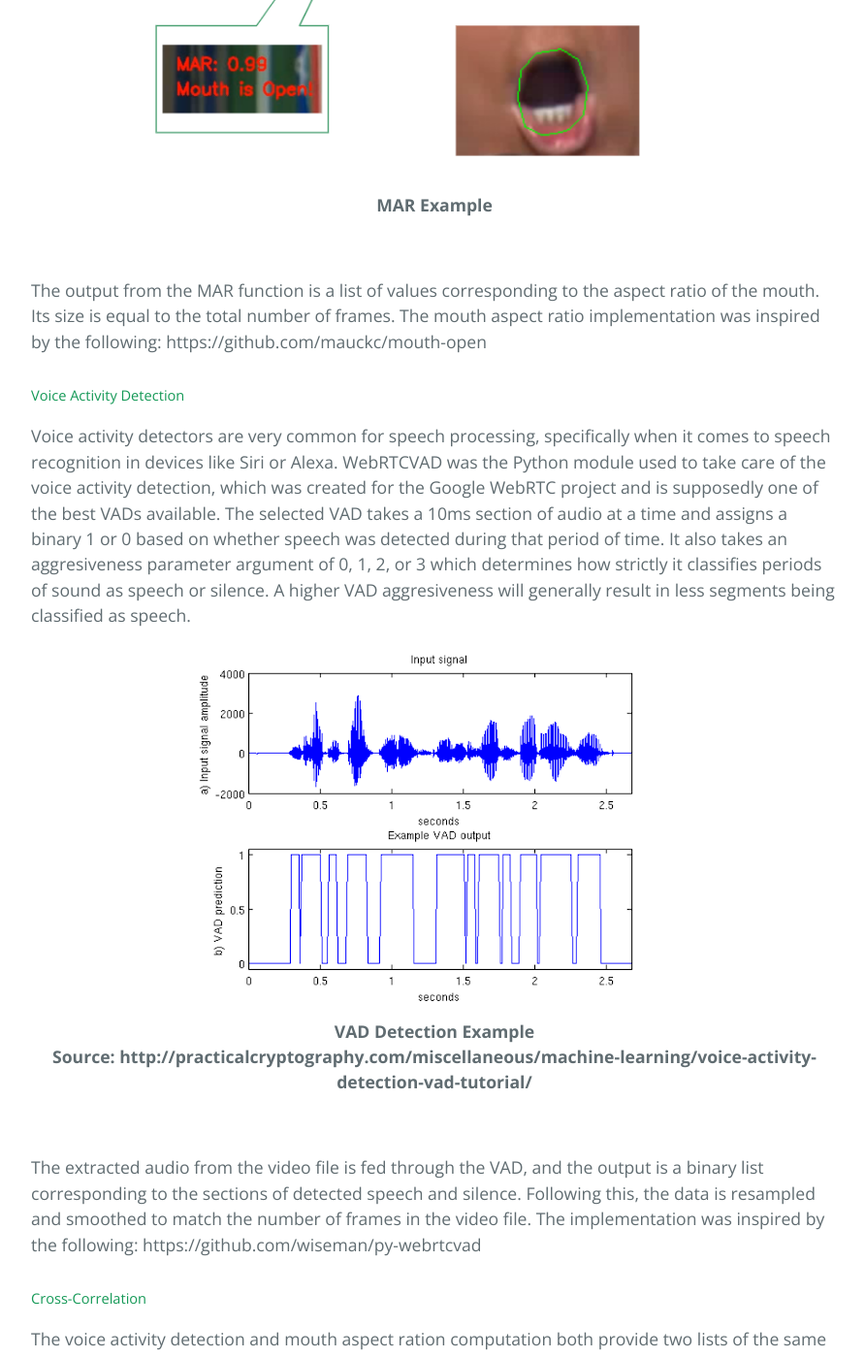
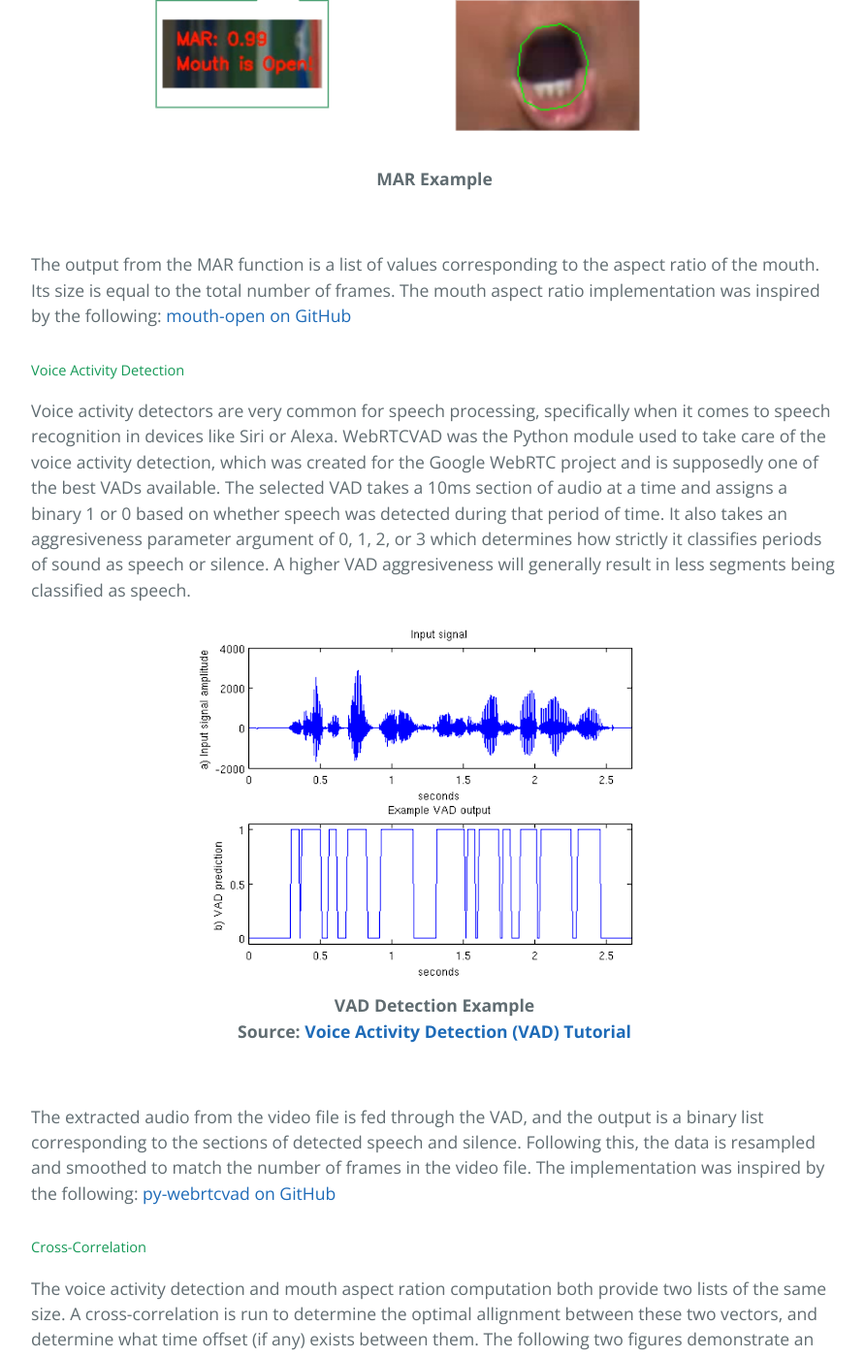
Before and after one commit to binhanle/eem202a-project, a Jekyll site: the page built from method_technical.md, in a window 1280 px wide and 1400 px high, scrolled down 2792 px. Shown: the whole window at 97% size, without its empty margins (192-1084 px from the left). Built offline with Jekyll 4.4.1, drawn with Linux system fonts in a browser that asks for light colours; some of the changed lines change nothing that is shown; some of the changed text lies outside the part shown.

Commit message:
Fix links

```diff
--- a/method_technical.md
+++ b/method_technical.md
@@ -32,8 +32,7 @@
 
 It is possible to record only a portion of the targeted video streaming using the presented Python screen recording program. However, it is assumed that the entire video file is available for the selected audio and video synchronization approach presented in this project.
 
-This approach can be found under: https://drive.google.com/open?id=1n4rBjcSOEgC-LY5tTem6cpkIY0Y4amEK
-<a href="https://drive.google.com/open?id=1n4rBjcSOEgC-LY5tTem6cpkIY0Y4amEK">Click Here</a>
+This approach can be found under: [Click here](https://drive.google.com/open?id=1n4rBjcSOEgC-LY5tTem6cpkIY0Y4amEK)
 
 #### Demultiplexing of Video and Audio Files
 
@@ -55,7 +54,7 @@
 <br/>
 
 The output from the MAR function is a list of values corresponding to the aspect ratio of the mouth. Its size is equal to the total number of frames.
-The mouth aspect ratio implementation was inspired by the following: https://github.com/mauckc/mouth-open
+The mouth aspect ratio implementation was inspired by the following: [mouth-open on GitHub](https://github.com/mauckc/mouth-open)
 
 ##### Voice Activity Detection
 
@@ -66,13 +65,13 @@
 	<br/>
 	<strong>VAD Detection Example
 		<br/>
-		Source: http://practicalcryptography.com/miscellaneous/machine-learning/voice-activity-detection-vad-tutorial/
+		Source: <a href="http://practicalcryptography.com/miscellaneous/machine-learning/voice-activity-detection-vad-tutorial/">Voice Activity Detection (VAD) Tutorial</a>
 	</strong>
 </p>
 <br/>
 
 The extracted audio from the video file is fed through the VAD, and the output is a binary list corresponding to the sections of detected speech and silence. Following this, the data is resampled and smoothed to match the number of frames in the video file.
-The implementation was inspired by the following: https://github.com/wiseman/py-webrtcvad
+The implementation was inspired by the following: [py-webrtcvad on GitHub](https://github.com/wiseman/py-webrtcvad)
 
 
 ##### Cross-Correlation
@@ -109,7 +108,7 @@
 
 As it was mentioned before, the scope of this project will be limited to videos that feature a full-frontal view of a single speaker. These videos used in the training and testing datasets were a combination of videos found on the internet, and videos filmed ourselves. By verifying that the implementation works on both types of videos, we are able to show the robustness of our system on different types of full-frontal speaker videos. By using the pydub Python module, silence could be manually inserted at the beginning or the end of the audio file to artifically inject offsets between the video and audio streams. This allows for dozens of datasets to be created from a single base video. FFmpeg was used to separate the original video and audio streams, and to also combine the shifted audio streams with the original video stream to create the data sets. The links to the Google Drive with the data files can be found below:
 
-https://drive.google.com/drive/folders/1clnnBK1GhL06HXMhgHZnuj5A2MMUhfNW?usp=sharing
+[Click here](https://drive.google.com/drive/folders/1clnnBK1GhL06HXMhgHZnuj5A2MMUhfNW?usp=sharing)
 
 ### Training and Optimization of Parameters
 
@@ -117,5 +116,4 @@
 
 
 This approach can be found under:
-https://drive.google.com/open?id=1P0gIJ9MKjSI41BaHccStpyt_xtYEAi91
-<a href="https://drive.google.com/open?id=1P0gIJ9MKjSI41BaHccStpyt_xtYEAi91">Click Here</a>
+[Click here](https://drive.google.com/open?id=1P0gIJ9MKjSI41BaHccStpyt_xtYEAi91)
```
